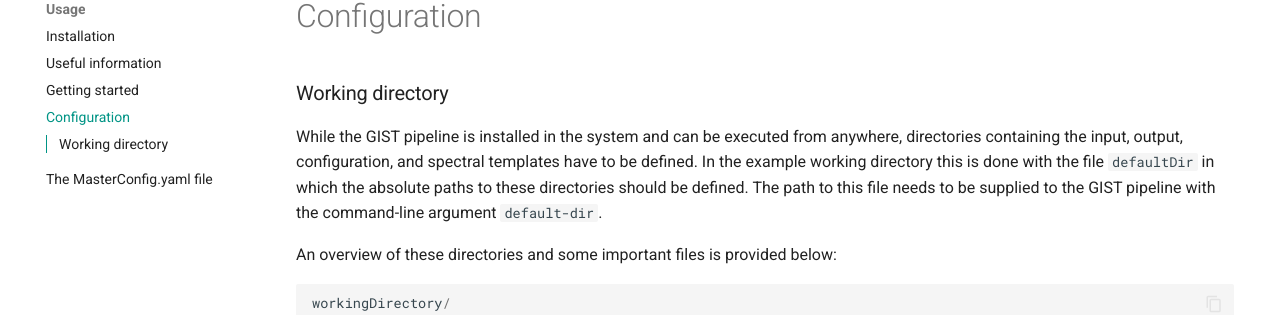
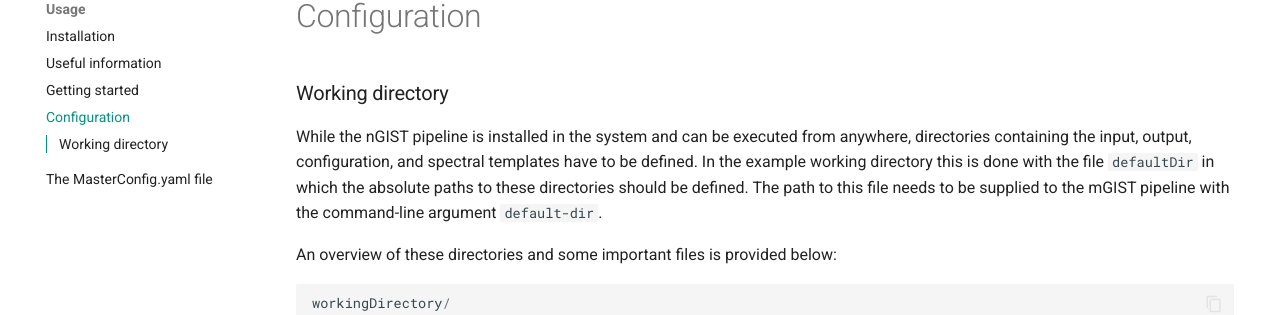
Before and after one commit to geckos-survey/gist-documentation, an MkDocs documentation site: the page built from docs/usage/configuration.md, in a window 1280 px wide and 900 px high. Shown: the part 150-465 px from the top of the window. Built offline with MkDocs 1.6.1 and Material for MkDocs 9.7.7, drawn with Linux system fonts in a browser that asks for light colours; some of the changed text lies outside the part shown.

Commit message:
Update configuration.md

```diff
--- a/docs/usage/configuration.md
+++ b/docs/usage/configuration.md
@@ -1,7 +1,7 @@
 # Configuration
 
 ### Working directory
-While the GIST pipeline is installed in the system and can be executed from anywhere, directories containing the input, output, configuration, and spectral templates have to be defined. In the example working directory this is done with the file `defaultDir` in which the absolute paths to these directories should be defined. The path to this file needs to be supplied to the GIST pipeline with the command-line argument `default-dir`.
+While the nGIST pipeline is installed in the system and can be executed from anywhere, directories containing the input, output, configuration, and spectral templates have to be defined. In the example working directory this is done with the file `defaultDir` in which the absolute paths to these directories should be defined. The path to this file needs to be supplied to the mGIST pipeline with the command-line argument `default-dir`.
 
 An overview of these directories and some important files is provided below:
 
```
Also changed, not shown: other parts of docs/usage/configuration.md (+1 -1 lines).
